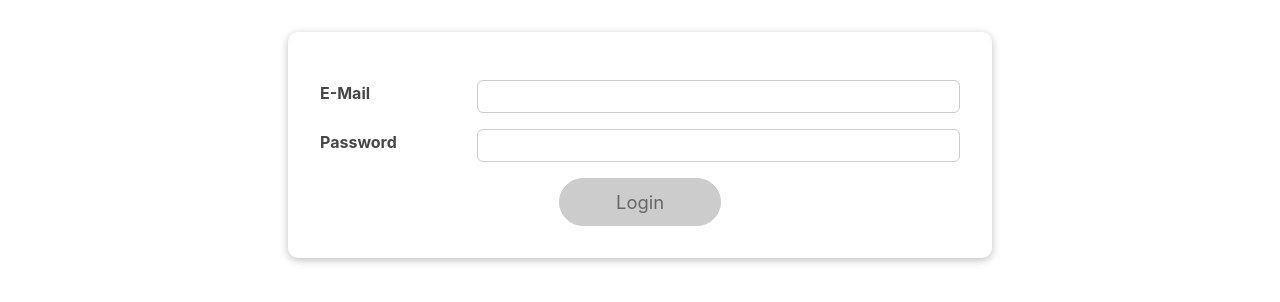
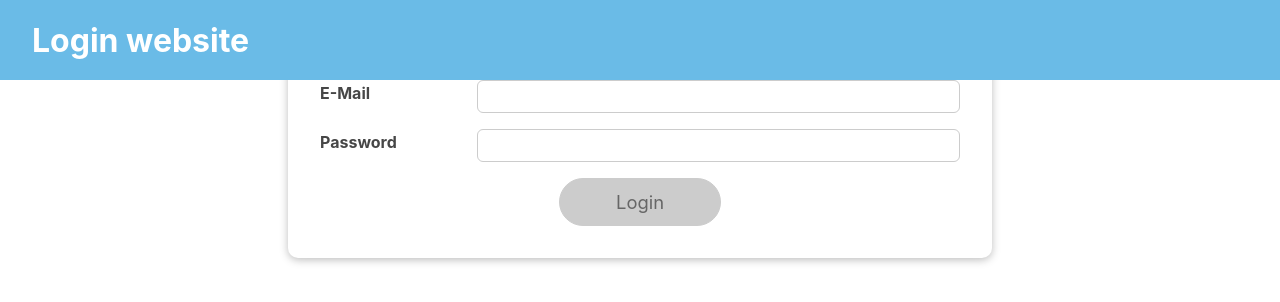
Before and after one commit to Alicino88/react-login-page, a React (Create React App) app: page / in a window 1280 px wide. Shown: the top 302 px of the page. Built offline with nearby package versions, Linux system fonts and the light colour scheme.

Commit message:
Added MainHeader component

```diff
--- a/src/App.js
+++ b/src/App.js
@@ -1,19 +1,29 @@
 import Login from "./Components/Login/Login.js";
 import { useState } from "react";
 import Home from "./Components/Home/Home.js";
+import MainHeader from "./Components/MainHeader/MainHeader.js";
 
 function App() {
-  /*when the user enters a valid email and password (Login component) he logs in and the Home component is shown */
-  const [isLoggedIn, SetIsLoggedIn] = useState(false);
+  /*initially the Login component is shown. When the user enters a valid email and password (Login component) he logs in and the Home component is shown,
+  also the MainHeader changes*/
+  const [isLoggedIn, setIsLoggedIn] = useState(false);
   const loginHandler = (email, password) => {
     console.log(email, password);
-    SetIsLoggedIn(true);
+    setIsLoggedIn(true);
   };
+
+  const logoutHandler = () => {
+    setIsLoggedIn(false);
+  };
+
   return (
-    <main>
-      {!isLoggedIn && <Login onLogin={loginHandler} />}
-      {isLoggedIn && <Home />}
-    </main>
+    <>
+      <MainHeader isAuthenticated={isLoggedIn} onLogout={logoutHandler} />
+      <main>
+        {!isLoggedIn && <Login onLogin={loginHandler} />}
+        {isLoggedIn && <Home />}
+      </main>
+    </>
   );
 }
 
--- /dev/null
+++ b/src/Components/MainHeader/MainHeader.js
@@ -0,0 +1,16 @@
+import classes from "./MainHeader.module.css";
+import Navigation from "./Navigation";
+
+const MainHeader = (props) => {
+  return (
+    <header className={classes["main-header"]}>
+      <h1>Login website</h1>
+      <Navigation
+        isLoggedIn={props.isAuthenticated}
+        onLogout={props.onLogout}
+      />
+    </header>
+  );
+};
+
+export default MainHeader;
--- /dev/null
+++ b/src/Components/MainHeader/MainHeader.module.css
@@ -0,0 +1,16 @@
+.main-header {
+  position: fixed;
+  top: 0;
+  left: 0;
+  width: 100%;
+  height: 5rem;
+  display: flex;
+  justify-content: space-between;
+  align-items: center;
+  background: #6abbe7;
+  padding: 0 2rem;
+}
+
+.main-header h1 {
+  color: white;
+}
```
